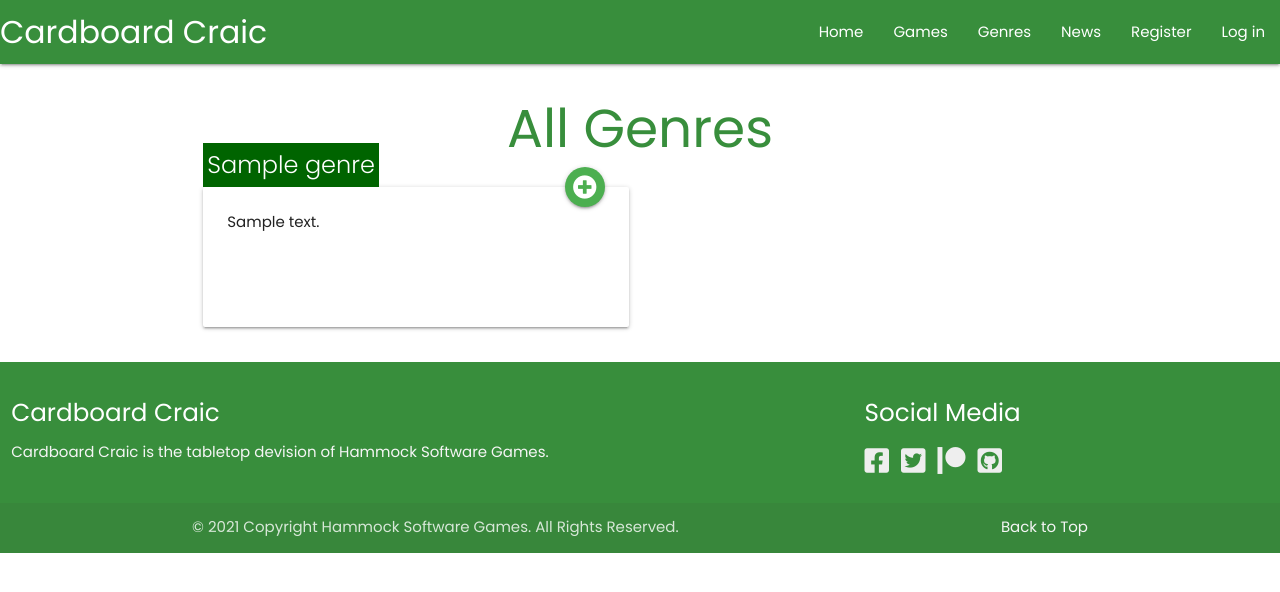
After one commit to Code-Institute-Submissions/Phillip-Healy-cardboard_craic_SepResub, a Flask app: page /genres in a window 1280 px wide. The commit adds this page. Shown: the top 592 px of the page. Run offline with Flask 2, Linux system fonts and the light colour scheme; a database or web service that is not in the repository returns one stand-in record (values such as "Sample title"); some libraries are stand-ins or nearby versions.

Commit message:
Add genres page and wire it up to flask.

```diff
--- a/app.py
+++ b/app.py
@@ -23,7 +23,7 @@ mongo = PyMongo(app)
 def index():
     news = list(mongo.db.news.find())
     games = list(mongo.db.games.find().limit( 3 ))
-    return render_template("index.html", news=news, games=games, user=user)
+    return render_template("index.html", news=news, games=games)
 
 
 @app.route("/register", methods=["GET", "POST"])
@@ -118,6 +118,12 @@ def games():
     return render_template("games.html", games=games)
 
 
+@app.route("/genres")
+def genres():
+    genres = list(mongo.db.genres.find())
+    return render_template("genres.html", genres=genres)
+
+
 if __name__ == "__main__":
     app.run(host=os.environ.get("IP"),
     port=int(os.environ.get("PORT")),
--- a/templates/base.html
+++ b/templates/base.html
@@ -26,7 +26,7 @@
                     <ul class="right hide-on-med-and-down">
                         <li><a href="{{ url_for('index') }}">Home</a></li>
                         <li><a href="{{ url_for('games') }}">Games</a></li>
-                        <li><a href="#">Categories</a></li>
+                        <li><a href="{{ url_for('genres') }}">Genres</a></li>
                         <li><a href="#">News</a></li>
                         {% if session.user %}
                             <li><a href="{{ url_for('logout') }}">Log out</a></li>
@@ -47,7 +47,7 @@
             </li>
             <li><a href="{{ url_for('index') }}">Home</a></li>
             <li><a href="{{ url_for('games') }}">Games</a></li>
-            <li><a href="#">Categories</a></li>
+            <li><a href="{{ url_for('genres') }}">Genres</a></li>
             <li><a href="#">News</a></li>
             {% if session.user %}
                 <li><a href="{{ url_for('logout') }}">Log out</a></li>
@@ -79,7 +79,6 @@
     {% endblock %}
 
     <footer class="page-footer green darken-2">
-        <div class="container">
             <div class="row">
                 <div class="col l6 s12">
                     <h5 class="white-text">Cardboard Craic</h5>
@@ -97,7 +96,6 @@
                     </ul>
                 </div>
             </div>
-        </div>
         <div class="footer-copyright">
             <div class="container">
                 © 2021 Copyright Hammock Software Games. All Rights Reserved.
--- /dev/null
+++ b/templates/genres.html
@@ -0,0 +1,27 @@
+{% extends "base.html" %}
+{% block content %}
+
+    <div class="container">
+
+        <!-- genre cards -->
+        <div class="row">
+            <h2 class="center-align green-text text-darken-2">All Genres</h2>
+            {% for genre in genres %}
+                <div class="col s12 m6">
+                    <div class="card">
+                        <div class="card-image">
+                            <span class="card-title" id="title-pad">{{ genre.name.capitalize() }}</span>
+                            <a class="btn-floating halfway-fab waves-effect waves-light green"><i
+                                class="fas fa-plus-circle"></i></a>
+                        </div>
+                        <div class="card-content">
+                            <p>{{ genre.description }}</p>
+                        </div>
+                    </div>
+                </div>
+            {% endfor %}
+        </div>
+
+    </div>
+
+{% endblock %}
--- a/templates/profile.html
+++ b/templates/profile.html
@@ -33,5 +33,5 @@
                 </div>
             </div>
         </div>
-
+    </div>
 {% endblock %}
```
Also changed, not shown: README.md.
